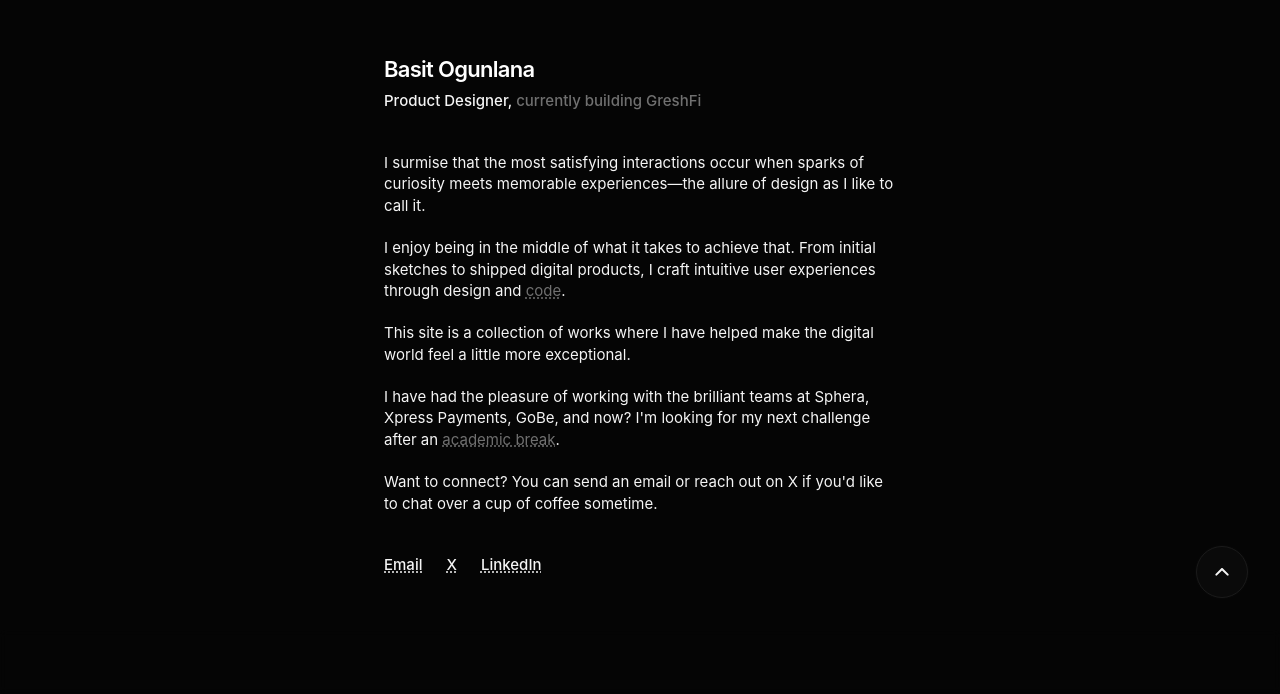
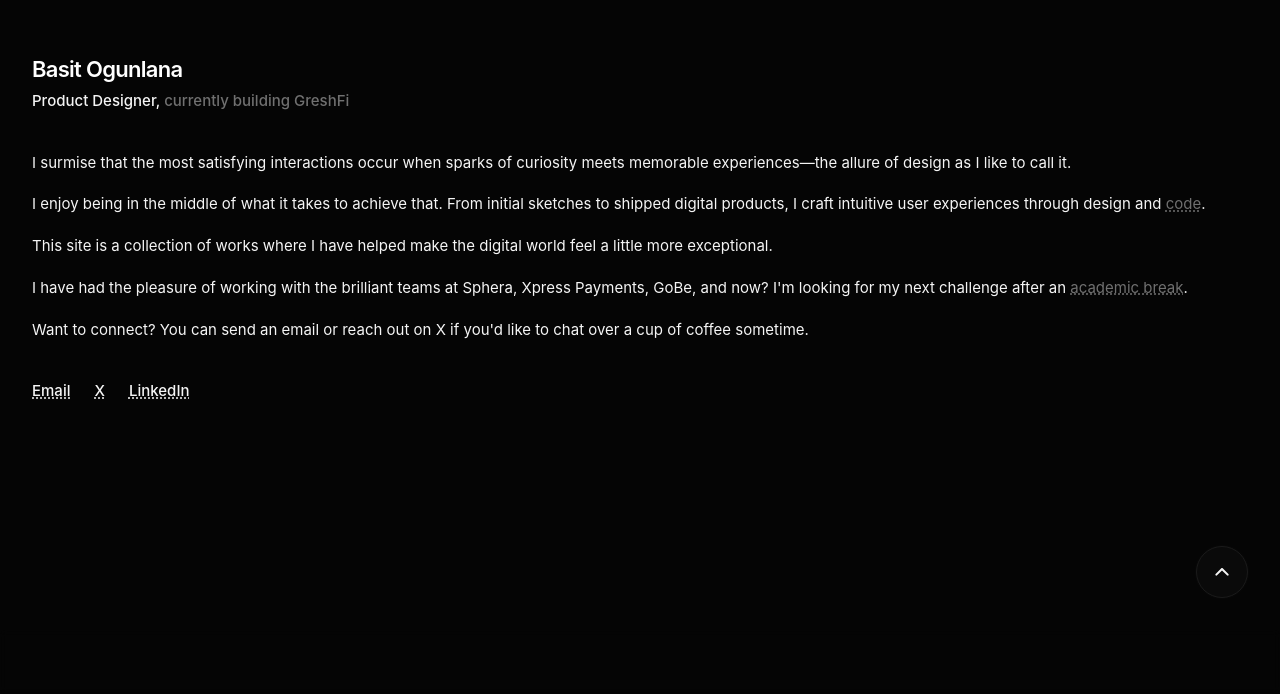
Before and after one commit to the-abdulbasit/BasitOgunlanasPortfolio, a React (Vite) app: page / in a window 1280 px wide. Shown: the part 106-800 px from the top of the page. Built offline with nearby package versions, Linux system fonts and the light colour scheme.

Commit message:
Update AboutSection.tsx

```diff
--- a/src/imports/AboutSection.tsx
+++ b/src/imports/AboutSection.tsx
@@ -133,7 +133,7 @@ function Contacts() {
 
 function TextContainer() {
   return (
-    <div className="content-stretch flex flex-col gap-[40px] items-start max-w-[512px] relative shrink-0 w-full" data-name="Text container">
+    <div className="content-stretch flex flex-col gap-[40px] items-start max-w-[504px] relative shrink-0 w-full" data-name="Text container">
       <NameTitle />
       <About />
       <Contacts />
```
